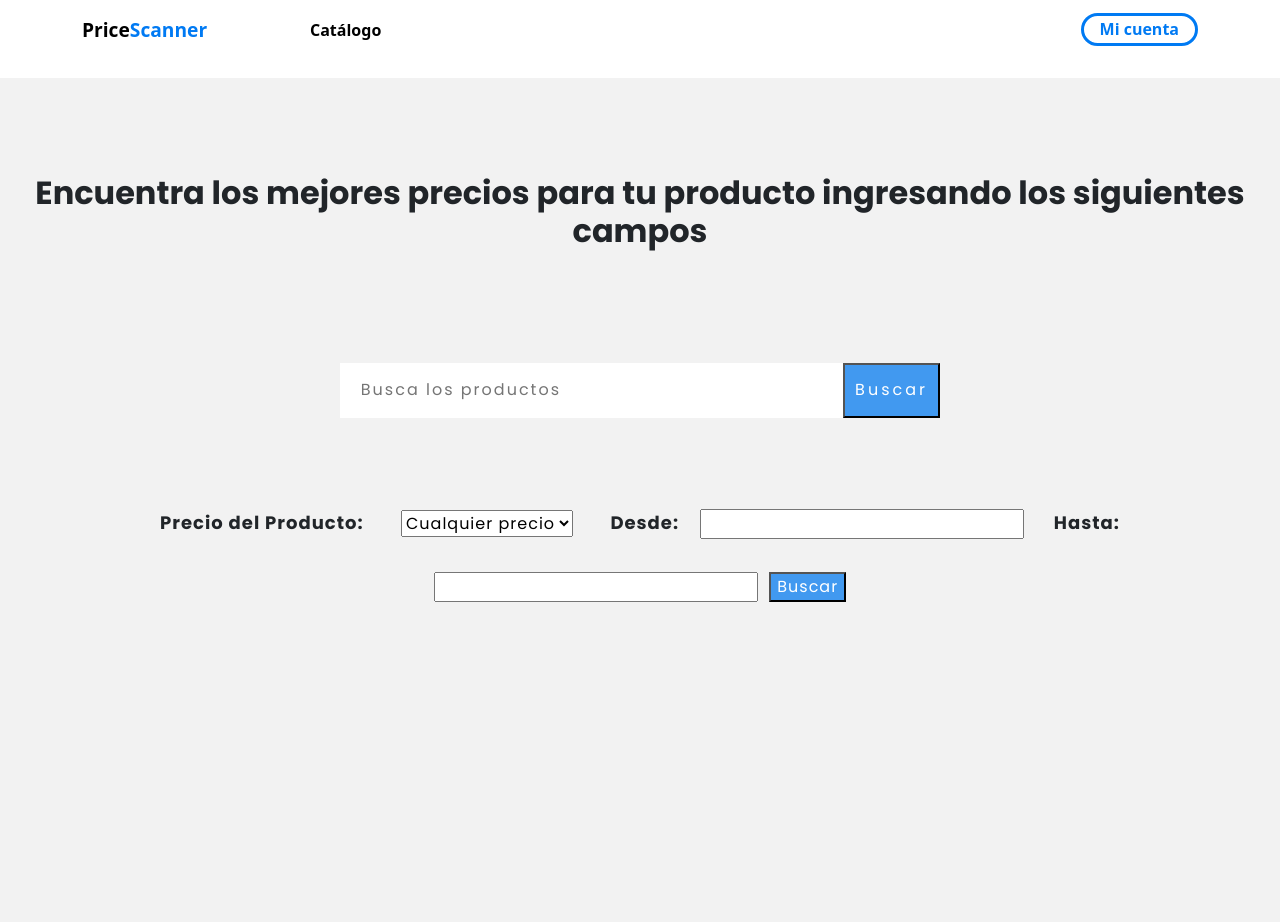
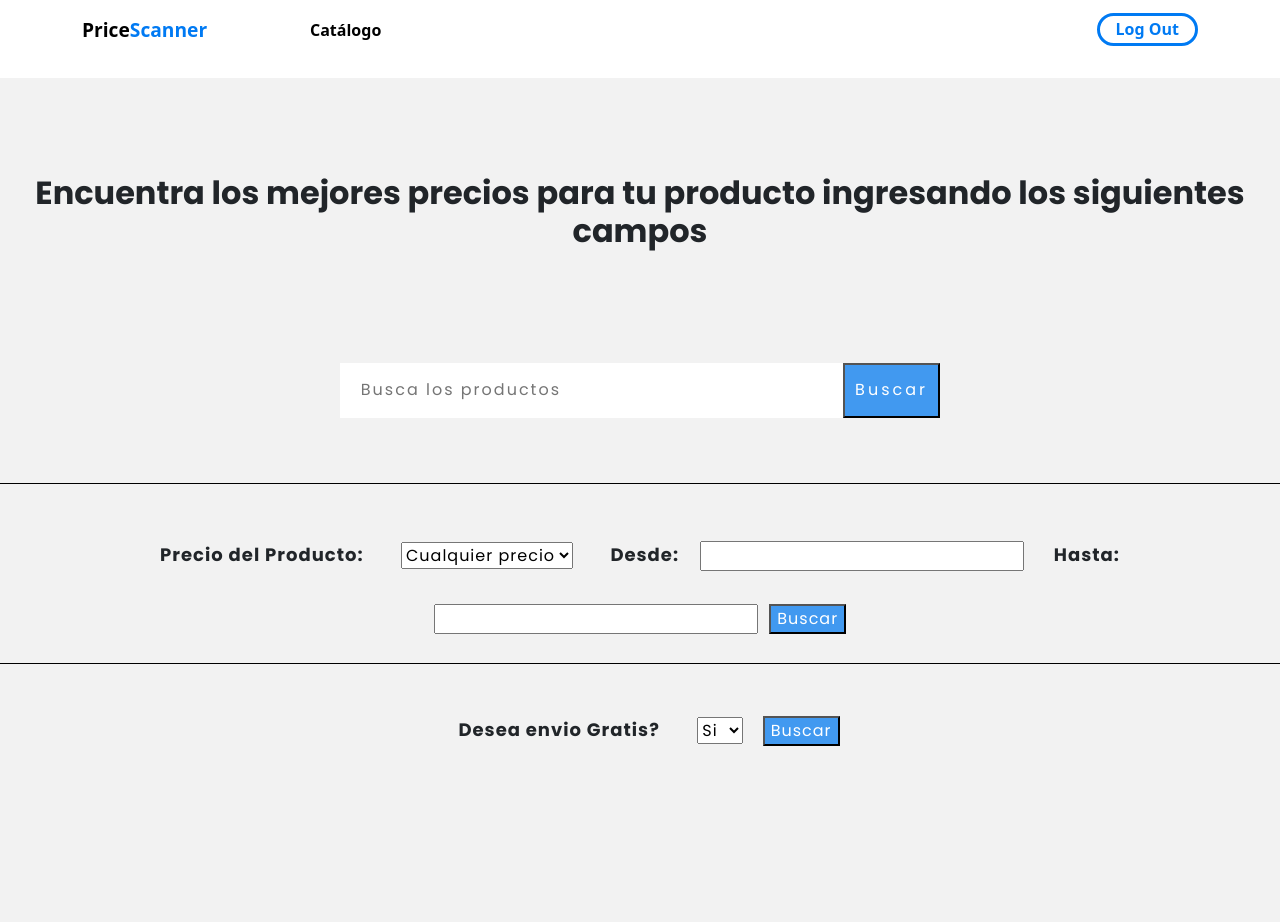
Before and after one commit to 4ndr3steban/ppi_00, a Flask app: page /home in a window 1280 px wide. After the commit the page ends 746 px from the top, so only its background shows below. Run offline with Flask 2, Linux system fonts and the light colour scheme; some libraries are stand-ins or nearby versions.

Commit message:
busquedas

```diff
--- a/app.py
+++ b/app.py
@@ -25,7 +25,7 @@ app.config["MYSQL_DATABASE_DB"] = 'sql10609996'
 # variables de configuracion de la base de datos de productos
 app.config["MYSQL_DATABASE_HOST"] = 'localhost'
 app.config["MYSQL_DATABASE_USER"] = 'root'
-app.config["MYSQL_DATABASE_PASSWORD"] = ''
+app.config["MYSQL_DATABASE_PASSWORD"] = 'holamundo'
 app.config["MYSQL_DATABASE_DB"] = 'productos'
 
 mysql.init_app(app)
--- a/bd.py
+++ b/bd.py
@@ -10,7 +10,7 @@ def GuardarBD(producto, Archivojson):
     conn = pymysql.connect(
         host='localhost',
         user='root',
-        password='',
+        password='holamundo',
         database='productos'
     )
 
--- a/templates/home.html
+++ b/templates/home.html
@@ -27,7 +27,7 @@
     <!-- barra de navegacion -->
     <div class= "barra">
         <div class="container">
-            <a class="logo" href="/index">Price<span>Scanner</span></a>
+            <a class="logo" href="/home">Price<span>Scanner</span></a>
 
             <img id="mob-cta" class="mob-menu" src="static/images/menu.svg" alt="Open Navegation">
 
@@ -40,7 +40,7 @@
                 </ul>
 
                 <ul class="sec-nav">
-                    <li class="micuenta-cta"><a href="/micuenta">Mi cuenta</a></li>
+                    <li class="logout-cta"><a href="/index">Log Out</a></li>
                 </ul>
             </nav>
         </div>
@@ -57,6 +57,8 @@
         </form>
     </div>
 
+    <div class="line1"></div>
+
     <section class="rang-precio">
         <form>
             <label for="price-range">Precio del Producto:</label>
@@ -70,6 +72,19 @@
             <input type="number" id="min-price" name="min-price" min="0" step="10">
             <label for="max-price">Hasta:</label>
             <input type="number" id="max-price" name="max-price" min="0" step="10">
+            <button type="submit">Buscar</button>
+        </form>
+    </section>
+
+    <div class="line2"></div>
+
+    <section class="envio">
+        <form id="form1">
+            <label for="shipping">Desea envio Gratis?</label>
+            <select id="shipping" class="choose">
+                <option value="Si">Si</option>
+                <option value="No">No</option>
+            </select>
             <button type="submit">Buscar</button>
         </form>
     </section>
@@ -115,5 +130,20 @@
 
     </script>
 
+    <script>
+        const selectEnvio = document.getElementById("shipping");
+        const searchForm1 = document.querySelector("form1");
+
+        selectEnvio.addEventListener("change", (event) => {
+        const selectedOption = event.target.value;
+        });
+
+        searchForm.addEventListener("submit", (event) => {
+        event.preventDefault();
+        const selectedEnvio = selectEnvio.value;
+        });
+
+    </script>
+
 </body>
 </html>
--- a/templates/static/css/home.css
+++ b/templates/static/css/home.css
@@ -129,7 +129,7 @@ nav li a:hover {
         border-bottom: 4px solid #4199f0;
     }
 
-    .barra nav li.micuenta-cta a {
+    .barra nav li.logout-cta a {
         color: var(--primary-color);
         border: 3px solid var(--primary-color);
         font-weight: bold;
@@ -137,7 +137,7 @@ nav li a:hover {
         margin-top: -0.2em;
     }
 
-    .barra nav li.micuenta-cta a:hover {
+    .barra nav li.logout-cta a:hover {
         background: var(--primary-color);
         color: white;
     }
@@ -181,6 +181,21 @@ nav li a:hover {
     font-weight: 500;
 }
 
+/* Para linea */
+.line1 {
+    position: absolute;
+    height: .5px;
+    width: 100%;
+    margin-top: 4.5em;
+    background: #F2F2F2;
+    background-color: black;
+}
+
+.line1::before {
+    position: absolute;
+    color: black;
+}
+
 /* Para la frase */
 .head h1 {
     margin: 0;
@@ -199,8 +214,8 @@ nav li a:hover {
     background: #F2F2F2;
     align-items: center;
     justify-content: center;
-    padding-top: 5em;
-    padding-bottom: 20em;
+    padding-top: 7em;
+    padding-bottom: 0em;
     font-weight: 600;
     text-align: center;
 }
@@ -233,3 +248,56 @@ select, input[type="number"] {
     letter-spacing: 1px;
     cursor: pointer;
 }
+
+/* Para linea */
+.line2 {
+    position: absolute;
+    height: 1px;
+    width: 100%;
+    margin-top: 1.8em;
+    background: #F2F2F2;
+    background-color: black;
+}
+
+.line2::before {
+    position: absolute;
+    color: black;
+}
+
+/* Para envio */
+.envio form {
+    font-family: "Poppins";
+    background: #F2F2F2;
+    align-items: center;
+    justify-content: center;
+    padding-top: 4em;
+    padding-bottom: 5em;
+    font-weight: 600;
+    text-align: center;
+}
+
+.envio form .choose {
+    font-family: "Poppins";
+    letter-spacing: 1px;
+    font-size: 16px;
+    margin: 1em;
+    margin-bottom: 2em;
+}
+
+.envio form label {
+    margin-right: 1rem;
+    font-size: 18px;
+    margin: 1em;
+    margin-bottom: 2em;
+    letter-spacing: 1px;
+}
+
+
+.envio button {
+    background: #4199f0;
+    color: #fff;
+    outline: none;
+    font-family: "Poppins";
+    letter-spacing: 1px;
+    cursor: pointer;
+}
```
